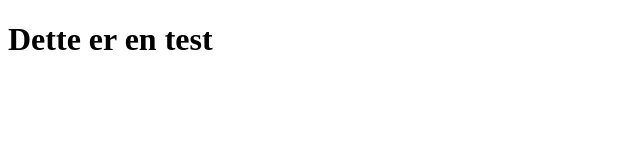
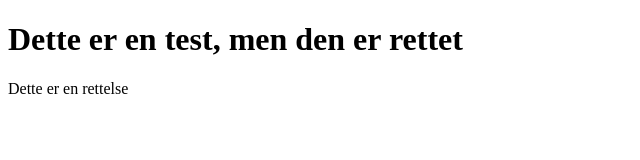
Before and after one commit to ReynirGunnarsson/test, a plain HTML site: page index.html in a window 1280 px wide. Shown: the whole page, without its empty margins (0-640 px from the left). Drawn offline with Linux system fonts and the light colour scheme.

Commit message:
Verision 2 samme dag

```diff
--- a/index.html
+++ b/index.html
@@ -1,9 +1,10 @@
 <!DOCTYPE html>
 <html>
 <head>
-    <title></title>
+    <title>Test</title>
 </head>
 <body>
-<h1>Dette er en test</h1>
+<h1>Dette er en test, men den er rettet</h1>
+    Dette er en rettelse
 </body>
 </html>
```
